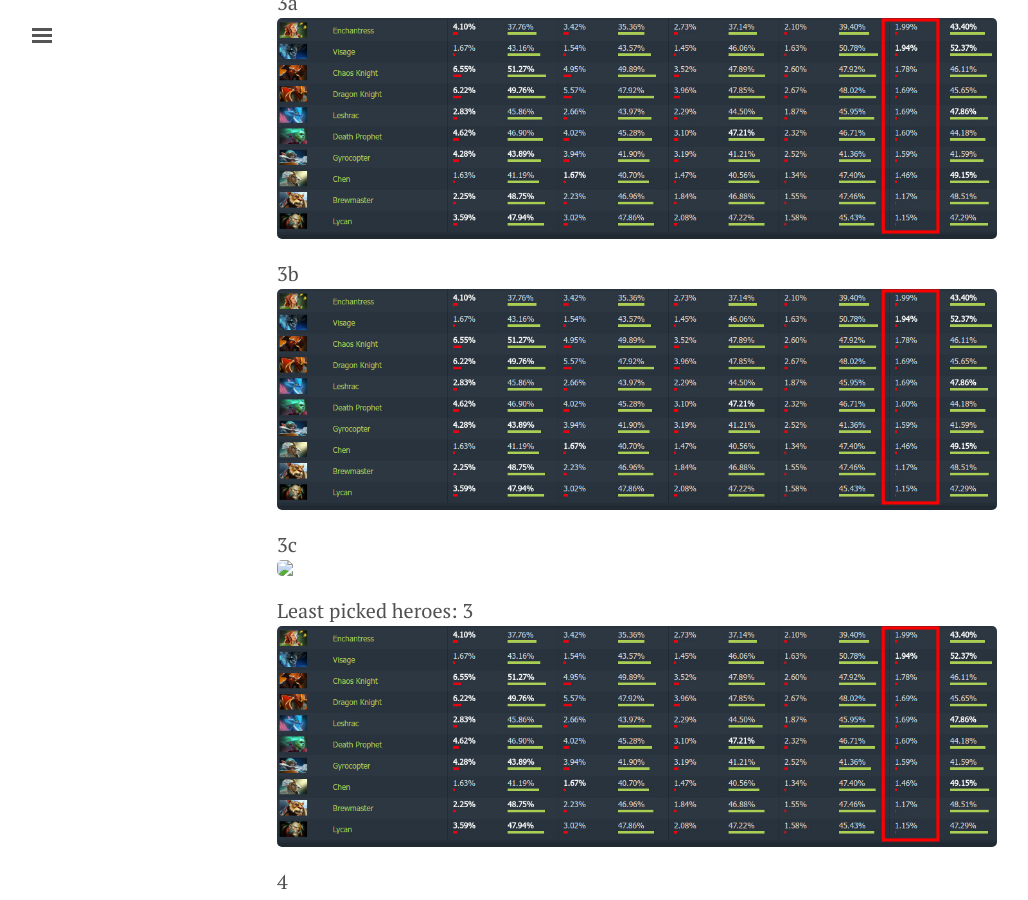
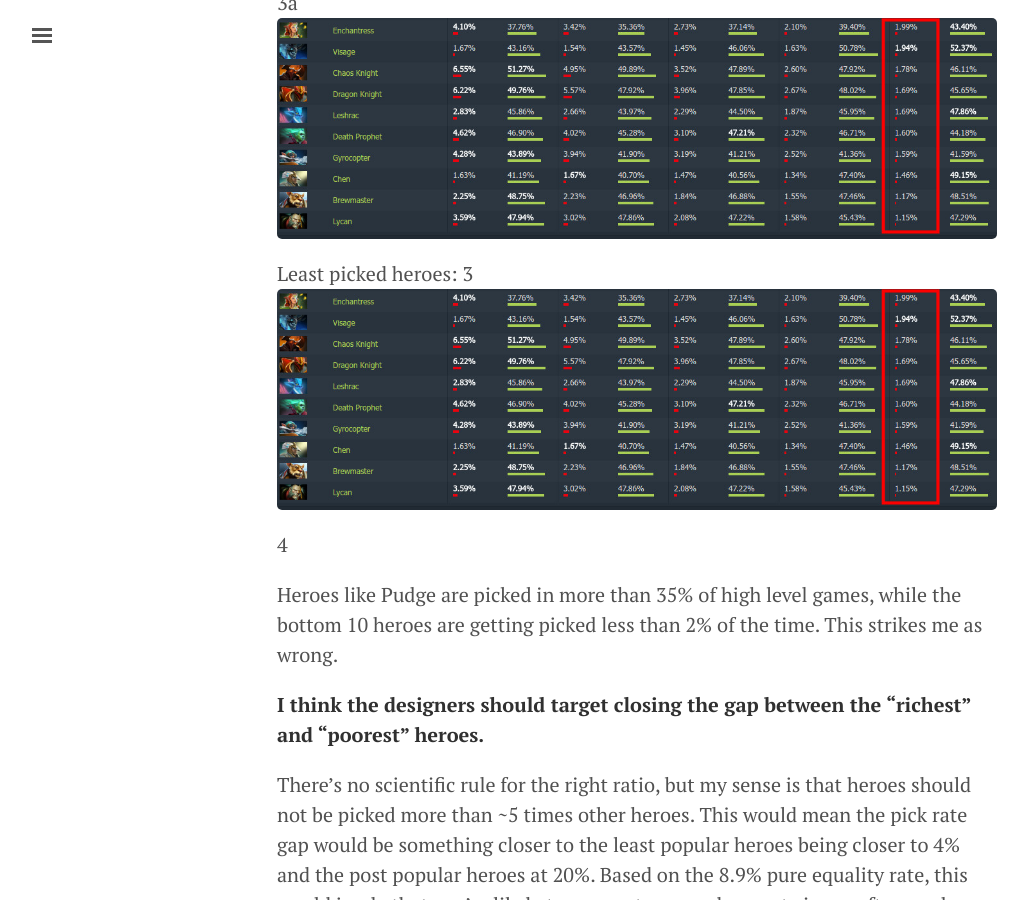
Before and after one commit to pkaction/pkaction.github.io, a Jekyll site: the page built from _posts/2016-10-22-ideas-on-dota-hero-balance-6.88f.md, in a window 1280 px wide and 900 px high, scrolled down 1596 px. Shown: the whole window, without its empty margins (3-1031 px from the left). Built offline with Jekyll 4.4.1, drawn with Linux system fonts in a browser that asks for light colours.

Commit message:
Update 2016-10-22-ideas-on-dota-hero-balance-6.88f.md

```diff
--- a/_posts/2016-10-22-ideas-on-dota-hero-balance-6.88f.md
+++ b/_posts/2016-10-22-ideas-on-dota-hero-balance-6.88f.md
@@ -32,21 +32,17 @@
 
 Most picked heroes:
 1
-![Dotabuff Most Picked Meta](/blob/master/_posts/postimage/dotabuff_top10_5000mmr.jpg)
+![Dotabuff Most Picked Meta](/blob/master/_posts/postimage/dotabuff_top10_5000mmr.jpg?raw=true)
 2
-![Dotabuff Most Picked Meta](_posts/postimage/dotabuff_top10_5000mmr.jpg)
+![Dotabuff Most Picked Meta](_posts/postimage/dotabuff_top10_5000mmr.jpg?raw=true)
 3a
 ![](https://github.com/pkaction/pkaction.github.io/blob/master/_posts/postimage/dotabuff_bottom10_5000mmr.jpg?raw=true)
-3b
-![](https://github.com/pkaction/pkaction.github.io/blob/master/_posts/postimage/dotabuff_bottom10_5000mmr.jpg)
-3c
-<img src="/blob/master/_posts/postimage/dotabuff_bottom10_5000mmr.jpg" />
 
 Least picked heroes:
 3
-![Dotabuff Most Picked Meta](https://github.com/pkaction/pkaction.github.io/blob/master/_posts/postimage/dotabuff_bottom10_5000mmr.jpg)
+![Dotabuff Most Picked Meta](https://github.com/pkaction/pkaction.github.io/blob/master/_posts/postimage/dotabuff_bottom10_5000mmr.jpg?raw=true)
 4
-![](/blob/master/_posts/postimage/dotabuff_bottom10_5000mmr.jpg)
+![](/blob/master/_posts/postimage/dotabuff_bottom10_5000mmr.jpg?raw=true)
 
 Heroes like Pudge are picked in more than 35% of high level games, while the bottom 10 heroes are getting picked less than 2% of the time.  This strikes me as wrong.
 
@@ -63,7 +59,7 @@
 
 If you created a 2-factor graph, you could put heroes in different quadrants.
 
-![Base Quadrant](https://github.com/pkaction/pkaction.github.io/blob/master/_posts/postimage/quadrant_base.jpg)
+![Base Quadrant](https://github.com/pkaction/pkaction.github.io/blob/master/_posts/postimage/quadrant_base.jpg?raw=true)
 
 * Quadrant 1: Popular and High Win Rate
 * Quadrant 2: Unpopular and High Win Rate
```
